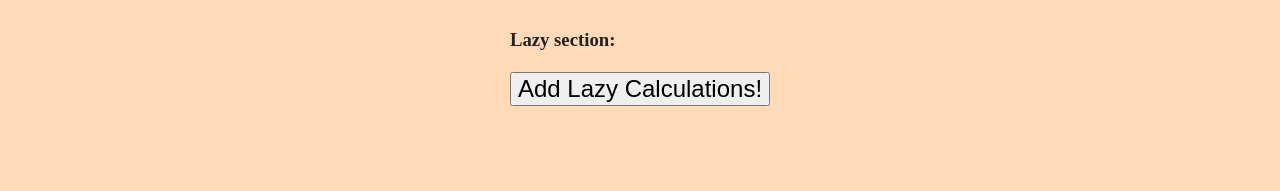
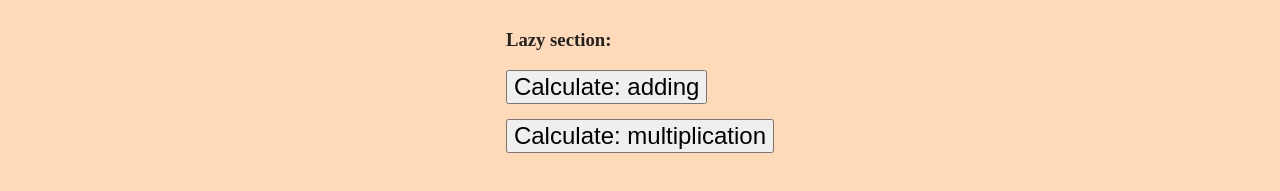
Before and after one commit to aczajczynska/webpack-config-project, a React app: page / in a window 1280 px wide. Shown: the part 833-1024 px from the top of the page. Built offline with nearby package versions, Linux system fonts and the light colour scheme.

Commit message:
import as a function

```diff
--- a/src/components/LazySection.jsx
+++ b/src/components/LazySection.jsx
@@ -1,13 +1,16 @@
 import { useState } from 'react';
 import TestButton from './TestButton';
+const functioToCals = () => import('../functions/calculate');
 
 const LazySection = () => {
-  const [loadLazy, setLoadlazy] = useState(false);
-  const [buttonState, setButtonState] = useState('Initial state');
-
   const showLazyComponent = () => {
     import('../functions/calculate').then((math) => {
       console.log(math.calculate(16, 26));
+    });
+  };
+  const showLazy = () => {
+    functioToCals().then((math) => {
+      console.log(math.calcMultiple(2, 3));
     });
   };
 
@@ -16,7 +19,11 @@ const LazySection = () => {
       <h3>Lazy section:</h3>
       <TestButton
         onClick={() => showLazyComponent()}
-        buttonState={buttonState}
+        buttonText={'Calculate: adding'}
+      />
+      <TestButton
+        onClick={() => showLazy()}
+        buttonText={'Calculate: multiplication '}
       />
     </div>
   );
--- a/src/components/TestButton.jsx
+++ b/src/components/TestButton.jsx
@@ -2,9 +2,8 @@ import { useState } from 'react';
 
 const TestButton = ({ onClick, buttonText }) => {
   return (
-    <div>
-      <h1>{buttonText}</h1>
-      <button onClick={onClick}>Add Lazy Calculations!</button>
+    <div className='button-container'>
+      <button onClick={onClick}>{buttonText}</button>
     </div>
   );
 };
--- a/src/functions/calculate.js
+++ b/src/functions/calculate.js
@@ -1,3 +1,7 @@
 export function calculate(a, b) {
   return a + b;
 }
+
+export function calcMultiple(a, b) {
+  return a * b;
+}
--- a/src/styles/_content.scss
+++ b/src/styles/_content.scss
@@ -3,3 +3,7 @@
   flex-direction: row;
   align-items: center;
 }
+
+.button-container {
+  margin-bottom: 15px;
+}
```
Also changed, not shown: src/components/LazyComponent.jsx (deleted, +0 -9 lines).
